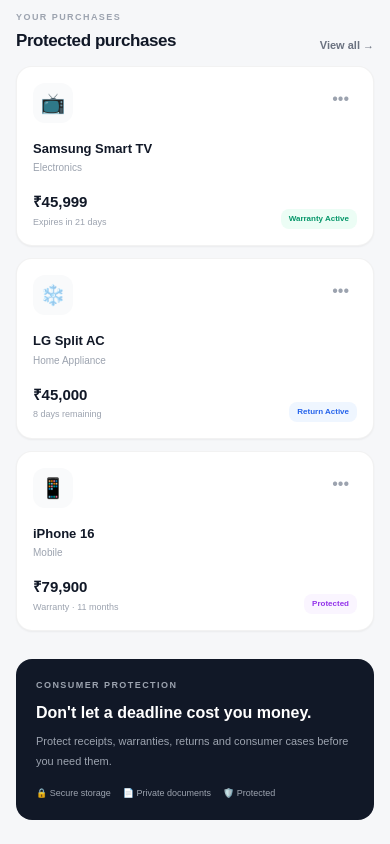
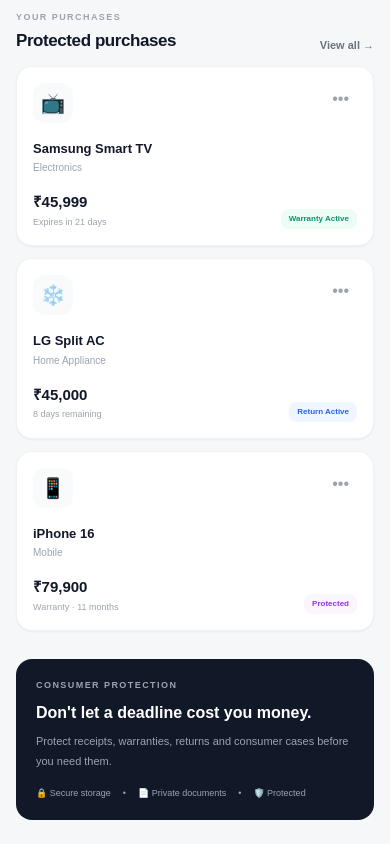
Before and after one commit to praveenkumar281985-cyber/protectly, a Next.js app: page / in a window 390 px wide. Shown: the part 770-1614 px from the top of the page. Built offline with nearby package versions, Linux system fonts and the light colour scheme.

Commit message:
Improve Protectly mobile dashboard

```diff
--- a/app/page.tsx
+++ b/app/page.tsx
@@ -228,8 +228,6 @@
   return (
     <main className="min-h-screen bg-[#f6f7f9] text-[#111827]">
 
-      {/* HEADER */}
-
       <header className="sticky top-0 z-30 border-b border-black/[0.05] bg-white/90 backdrop-blur-xl">
 
         <div className="mx-auto flex h-16 w-full max-w-5xl items-center justify-between px-4 sm:px-6">
@@ -286,11 +284,7 @@
 
       </header>
 
-      {/* MAIN */}
-
       <div className="mx-auto w-full max-w-5xl px-4 py-6 sm:px-6 sm:py-8">
-
-        {/* HERO */}
 
         <section className="mb-6">
 
@@ -333,8 +327,6 @@
           </div>
 
         </section>
-
-        {/* STATS */}
 
         <section className="grid grid-cols-2 gap-3 sm:grid-cols-3">
 
@@ -387,8 +379,6 @@
           </div>
 
         </section>
-
-        {/* ALERTS */}
 
         <section className="mt-5 space-y-3">
 
@@ -457,8 +447,6 @@
           </div>
 
         </section>
-
-        {/* PURCHASES */}
 
         <section className="mt-7">
 
@@ -552,8 +540,6 @@
 
         </section>
 
-        {/* FOOTER */}
-
         <section className="mt-7 rounded-2xl bg-[#111827] p-5 text-white">
 
           <p className="text-[9px] font-bold uppercase tracking-[0.16em] text-gray-400">
@@ -571,15 +557,15 @@
 
           <div className="mt-4 flex flex-wrap gap-3 text-[9px] text-gray-400">
             <span>🔒 Secure storage</span>
+            <span>•</span>
             <span>📄 Private documents</span>
+            <span>•</span>
             <span>🛡️ Protected</span>
           </div>
 
         </section>
 
       </div>
-
-      {/* PURCHASE SHEET */}
 
       {showPurchaseModal && (
 
@@ -594,8 +580,6 @@
               event.stopPropagation()
             }
           >
-
-            {/* SHEET HEADER */}
 
             <div className="shrink-0 border-b border-black/[0.06] px-5 pb-4 pt-3">
 
@@ -635,8 +619,6 @@
 
             </div>
 
-            {/* SHEET BODY */}
-
             <div className="overflow-y-auto px-5 py-5">
 
               {!purchaseMethod && (
@@ -656,8 +638,6 @@
                   </div>
 
                   <div className="space-y-3">
-
-                    {/* INVOICE */}
 
                     <button
                       type="button"
@@ -688,8 +668,6 @@
                       </span>
 
                     </button>
-
-                    {/* MANUAL */}
 
                     <button
                       type="button"
@@ -734,8 +712,6 @@
                 </>
 
               )}
-
-              {/* INVOICE */}
 
               {purchaseMethod === 'invoice' && (
 
@@ -832,8 +808,6 @@
                 </>
 
               )}
-
-              {/* MANUAL */}
 
               {purchaseMethod === 'manual' && (
 
```
